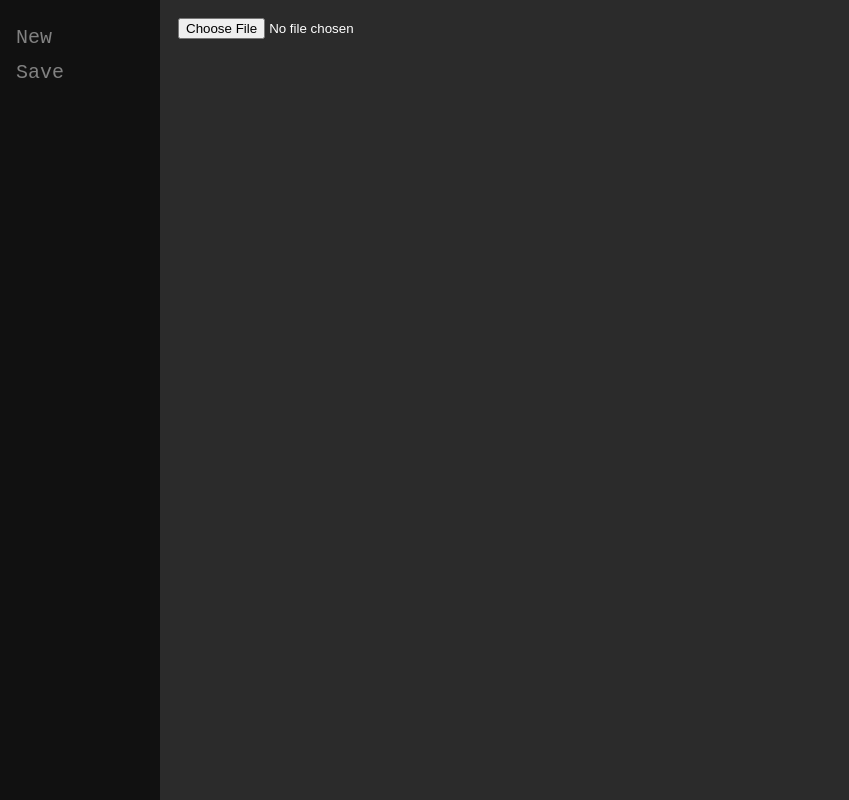
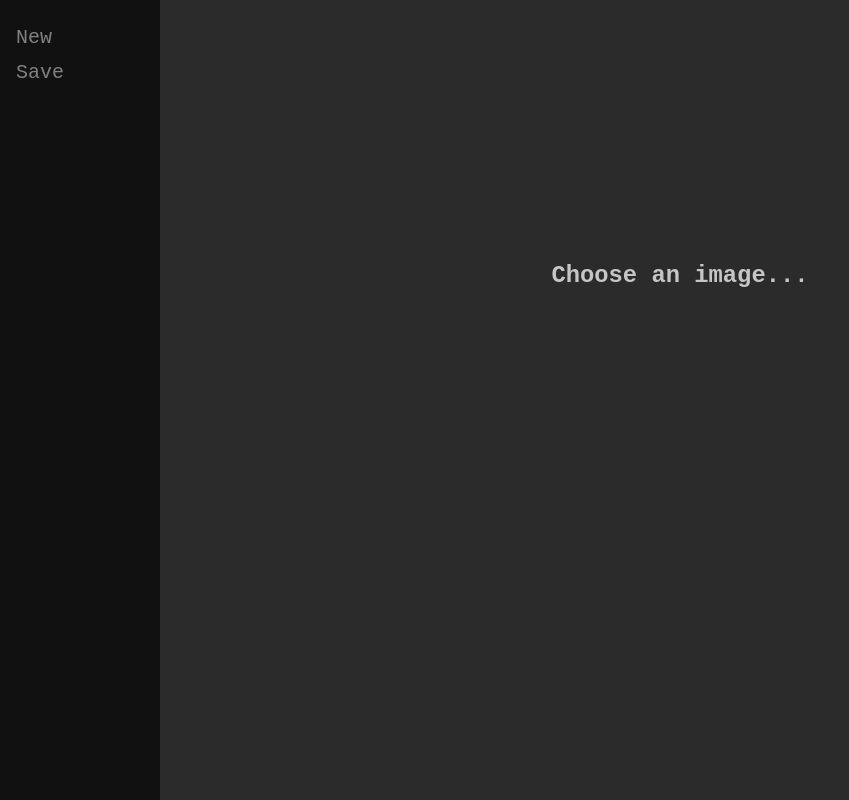
Before and after one commit to jakekgrog/redact, an Electron app: page src/mainWindow.html in a window 1200 px wide. Both pictures are taken after a click on the button "New". Shown: the whole page, without its empty margins (0-849 px from the left). Drawn offline with Linux system fonts and the light colour scheme.

Commit message:
styling input

```diff
--- a/assets/css/main.css
+++ b/assets/css/main.css
@@ -2,7 +2,30 @@ body{
     background-color:#2b2b2b;
 }
 
-input[type=file]{
+.inputfile{
+    width: 0.1px;
+    height: 0.1px;
+	opacity: 0;
+	overflow: hidden;
+	position: absolute;
+	z-index: -1;
+}
+
+.inputfile + label {
+    font-size: 1.25em;
+    font-weight: 700;
+    color: #c6c6c6;
+    cursor: pointer;
+    display: block;
+    text-align: center;
+    line-height: 150%;
+    font-size: .85em;
+    margin-top:250px;
+    font-family: 'Courier New', Courier, monospace;
+}
+
+.inputfile:focus + label,
+.inputfile + label:hover {
     color: white;
 }
 
--- a/src/mainWindow.html
+++ b/src/mainWindow.html
@@ -14,7 +14,8 @@
     <div class="main">
         <canvas style="margin:auto;padding:0;position:relative;display:block;" id="imgCanvas" width="0" height="0" onclick="draw(event)"></canvas>
 
-        <input type="file" id="upload-file" name="Upload Image" value="Upload Image">
+        <input type="file" id="upload-file" class="inputfile" name="upload-file" value="Upload Image">
+        <label for="upload-file" id="label">Choose an image...</label>
     </div>
 
     <script type="text/javascript" charset="utf-8">
@@ -38,6 +39,8 @@
 
         const uploadFile = document.getElementById('upload-file');
 
+        const label = document.getElementById("label");
+
         uploadFile.addEventListener('change', e => {
             const file = document.getElementById('upload-file').files[0];
 
@@ -57,12 +60,12 @@
                     context.drawImage(img, 0, 0, canvas.width, canvas.height);
                 }
                 uploadFile.style.visibility = "hidden";
+                label.style.visibility = "hidden";
             }, false);
         });
 
         function createImageOnCanvas(imageId) {
             canvas.style.display = "block";
-            document.getElementById("images").style.overflowY = "hidden";
             var img = new Image(300, 300);
             img.src = document.getElementById(imageId).src;
             context.drawImage(img, (0), (0));
@@ -127,6 +130,7 @@
             canvas.width = 0;
             canvas.height = 0;
             uploadFile.style.visibility = "visible";
+            label.style.visibility = "visible";
         }
 
         function notify(){
```
